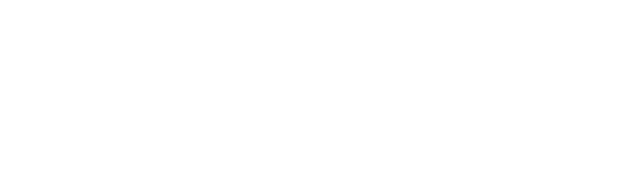
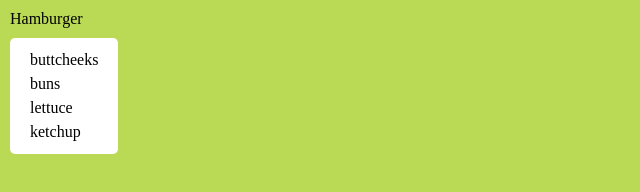
Before and after one commit to StuvaScript/drop-down-menu, a website: page dist/index.html in a window 1280 px wide. Shown: the whole page, without its empty margins (0-640 px from the left). Drawn offline with Linux system fonts and the light colour scheme.

Commit message:
Add some HTML

```diff
--- a/src/index.js
+++ b/src/index.js
@@ -1,2 +1,5 @@
 import './normalize.css';
 import './style.css';
+
+const dog = 4;
+dog;
--- a/src/style.css
+++ b/src/style.css
@@ -0,0 +1,14 @@
+body {
+  background: #bada55;
+  padding: 10px;
+}
+
+.box {
+  width: fit-content;
+  background: white;
+  padding: 10px 20px;
+  position: relative;
+  top: 10px;
+  line-height: 1.5rem;
+  border-radius: 5px;
+}
```
Also changed, not shown: dist/index.html, dist/main.js, 1 other file.
